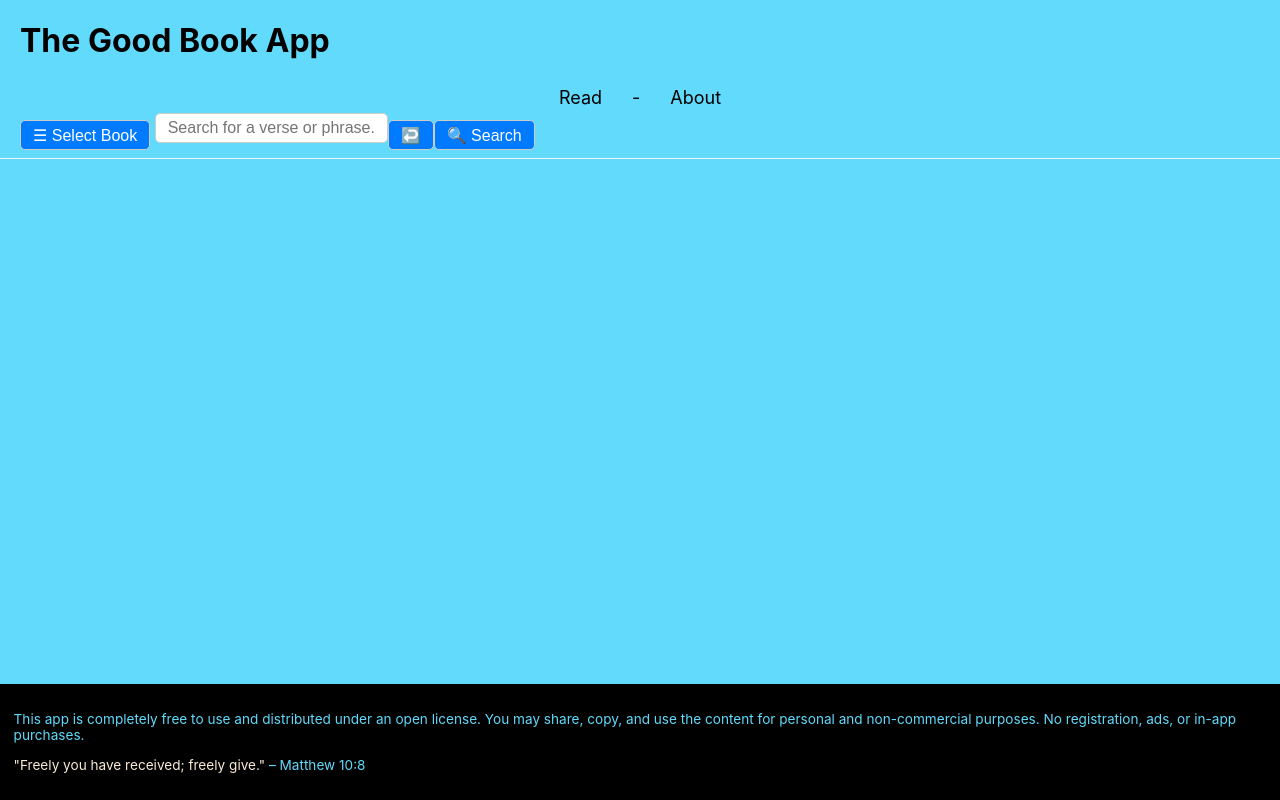
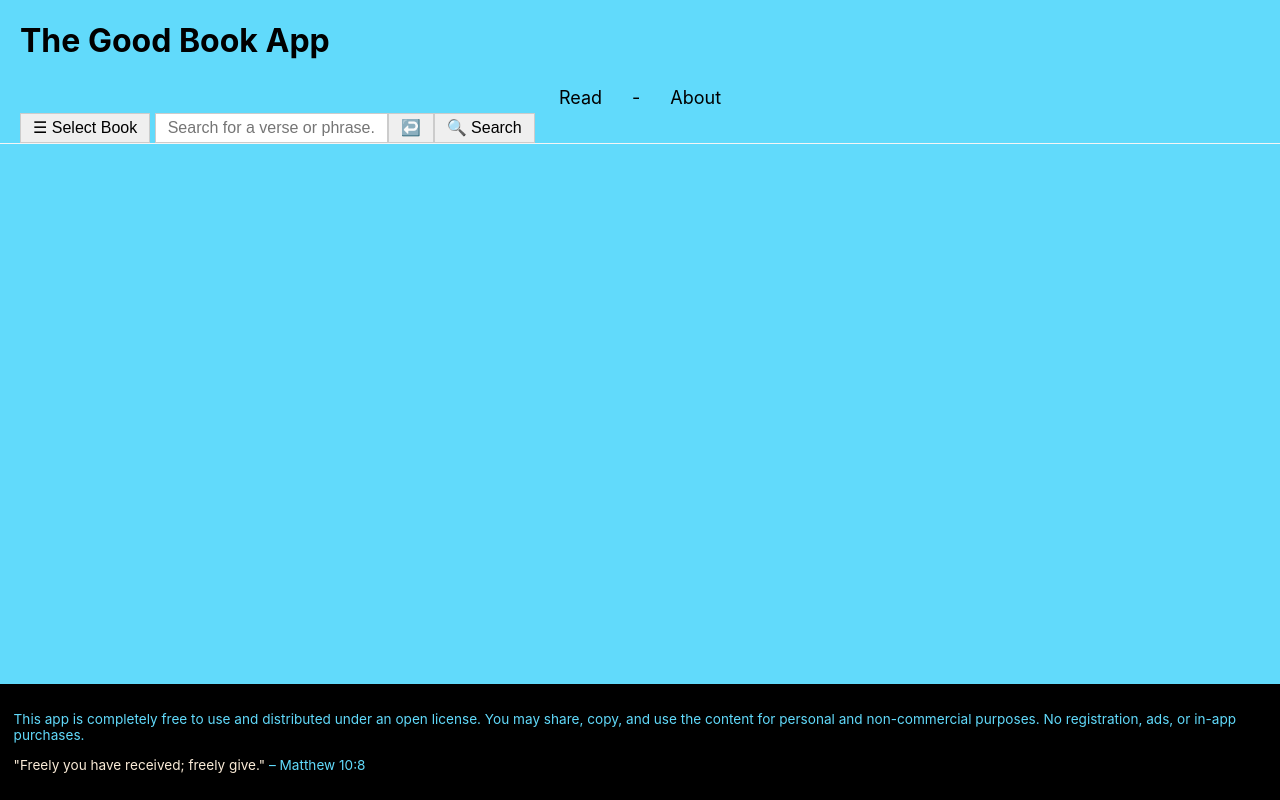
Before and after one commit to veasey/bible-reader-app, a React (Create React App) app: page / in a window 1280 px wide. Built offline with nearby package versions, Linux system fonts and the light colour scheme; no server answers.

Commit message:
fix styling bug causing margin 15px on bottom of search field

```diff
--- a/src/components/pages/About.css
+++ b/src/components/pages/About.css
@@ -1,16 +1,16 @@
-form {
+form.contact {
   display: flex;
   flex-direction: column;
   max-width: 400px;
   margin-top: 10px;
 }
 
-  label {
+form.contact label {
   font-weight: bold;
   margin-bottom: 5px;
 }
 
-  input, textarea {
+form.contact input, form.contact textarea {
   width: 100%;
   padding: 10px;
   margin-bottom: 15px;
@@ -19,12 +19,12 @@ form {
   font-size: 16px;
 }
 
-  textarea {
+form.contact textarea {
   min-height: 100px;
   resize: vertical;
 }
 
-  button {
+form.contact button {
   background-color: #007bff;
   color: white;
   padding: 10px;
@@ -34,6 +34,6 @@ form {
   cursor: pointer;
 }
 
-  button:hover {
+form.contact button:hover {
   background-color: #0056b3;
 }
--- a/src/components/pages/About.js
+++ b/src/components/pages/About.js
@@ -16,6 +16,7 @@ const About = () => {
       <form
         action="https://formspree.io/f/mkgovode"
         method="POST"
+        className='contact'
       >
         <label>
           Your email:
```
Also changed, not shown: src/components/bible/navigation/book/pagination/Next.js (line endings or trailing spaces). Lines whose indentation alone changed are shown as unchanged.
